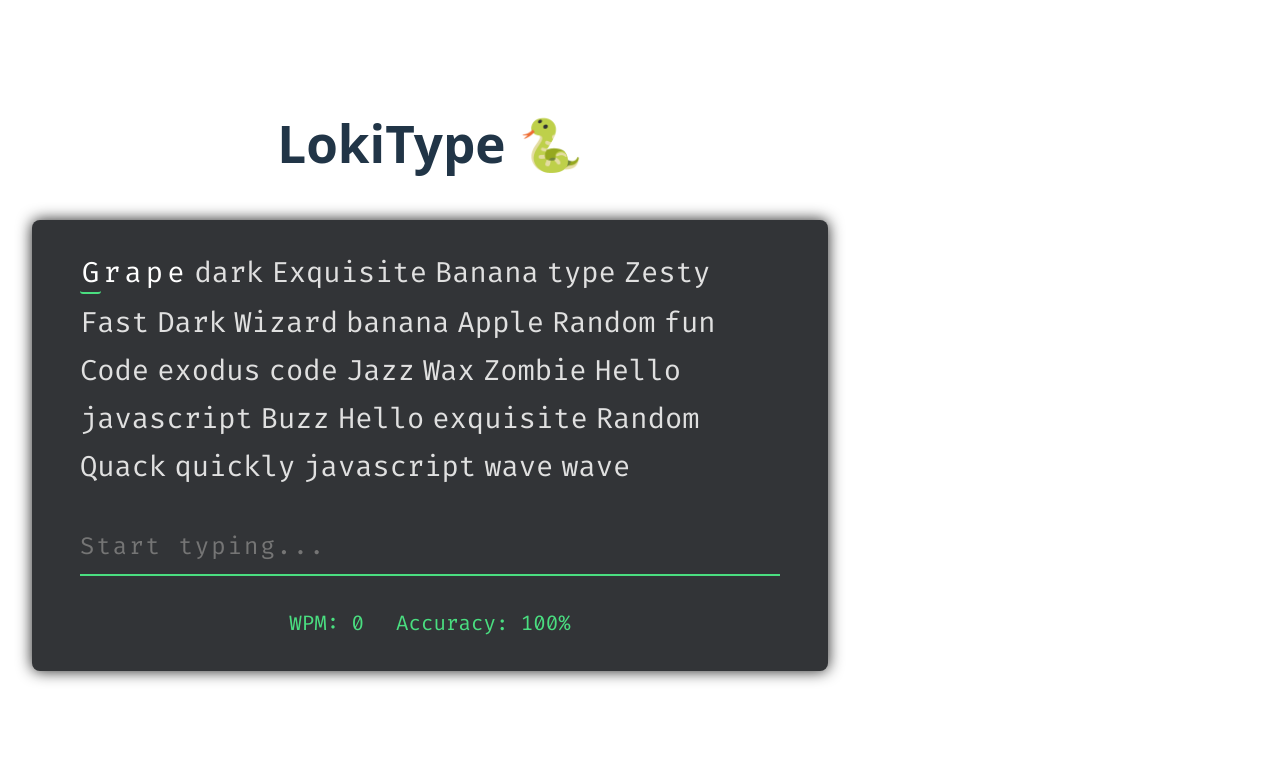
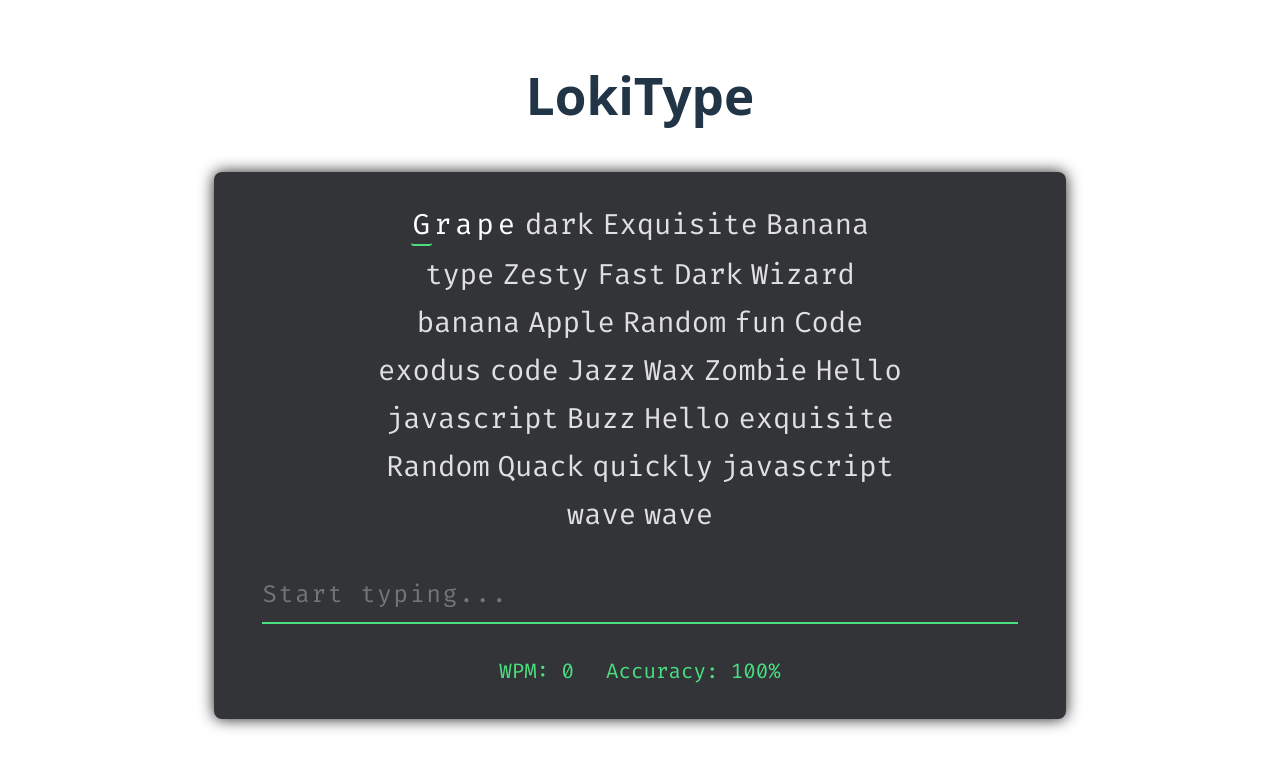
Before and after one commit to lokeswar777/lokitype, a React (Vite) app: page / in a window 1280 px wide. Shown: the top 770 px of the page. Built offline with nearby package versions, Linux system fonts and the light colour scheme.

Commit message:
adjusting display

```diff
--- a/src/App.jsx
+++ b/src/App.jsx
@@ -4,7 +4,7 @@ import TypingBox from "./components/TypingBox";
 function App() {
   return (
     <div style={{ padding: "2rem", textAlign: "center" }}>
-      <h1>LokiType 🐍</h1>
+      <h1>LokiType </h1>
       <TypingBox />
     </div>
   );
--- a/src/components/TypingBox.css
+++ b/src/components/TypingBox.css
@@ -1,8 +1,8 @@
 /* src/components/TypingBox.css */
 
 .typing-container {
-  max-width: 700px;
-  margin: 3rem auto;
+  width: 70%;              /* occupy 70% of the viewport width */
+  margin: 3rem 15%;        /* top/bottom 3rem, left/right 15% */
   padding: 2rem 3rem;
   background-color: #323437;
   border-radius: 8px;
@@ -10,7 +10,9 @@
   color: white;
   font-family: "Fira Code", monospace;
   user-select: none;
+  box-sizing: border-box;  /* ensure padding included in width */
 }
+
 
 .words-display {
   display: flex;
@@ -18,8 +20,12 @@
   gap: 8px;
   font-size: 1.8rem;
   line-height: 2.5rem;
-  margin-bottom: 2rem;
+  margin: 0 auto 2rem auto;  /* centers horizontally with auto left/right */
+  width: 70%;                /* occupies 70% of the container/viewport */
+  justify-content: center;   /* centers words inside the flex container */
 }
+
+
 
 .word {
   white-space: nowrap;
```
